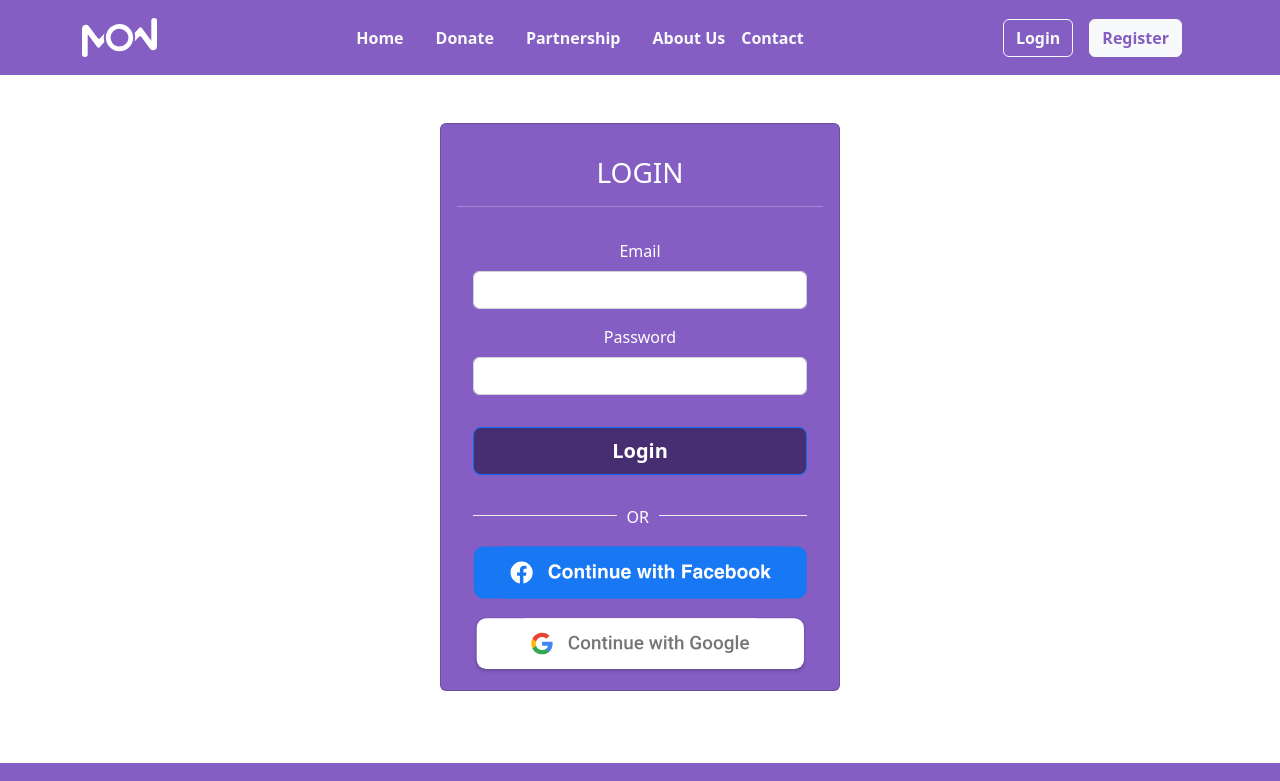
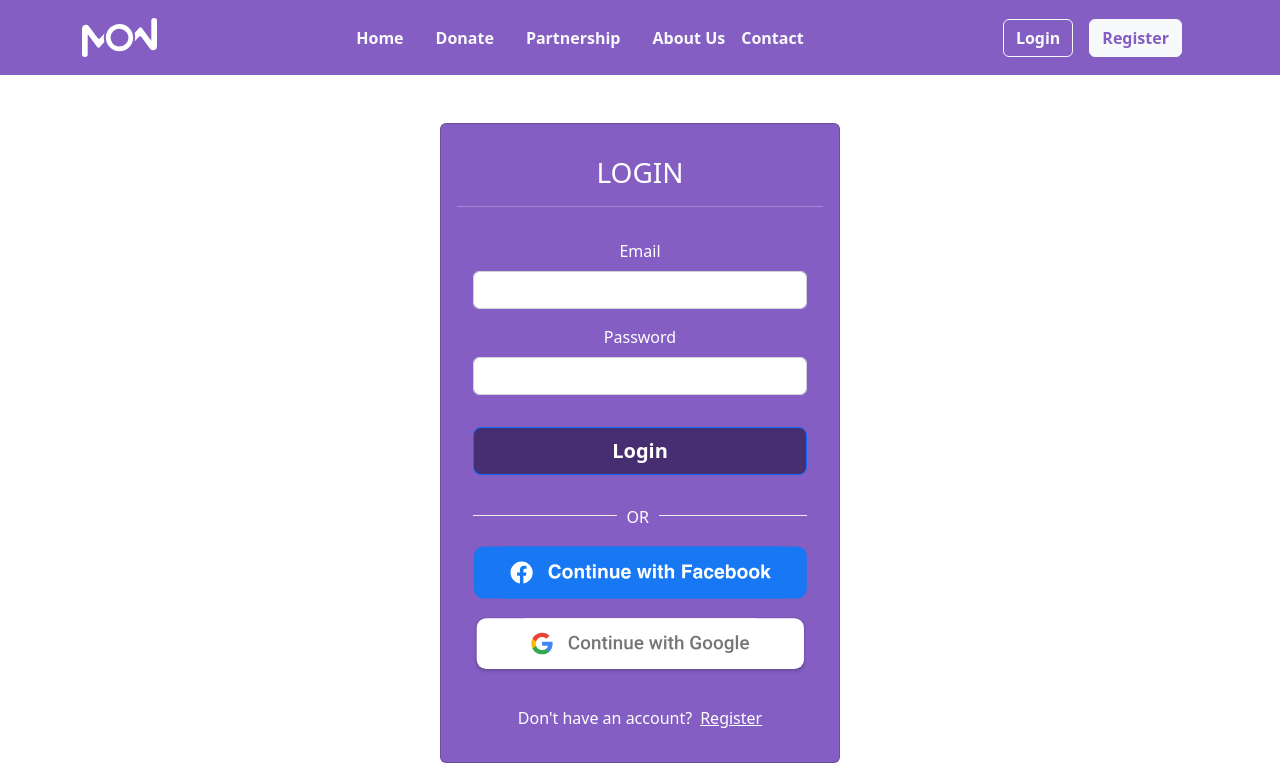
Before and after one commit to wildanlh/Meals-On-Wheels, a React (Create React App) app: page /login in a window 1280 px wide. Shown: the top 781 px of the page. Built offline with nearby package versions, Linux system fonts and the light colour scheme.

Commit message:
Update login page

```diff
--- a/src/components/forms/FormLogin.js
+++ b/src/components/forms/FormLogin.js
@@ -1,9 +1,12 @@
 import { Button, Form } from "react-bootstrap";
+import { Link } from "react-router-dom";
 import { fbbutton, googlebutton } from "../../assets";
 
 import './Form.css';
 
 const FormLogin = () => {
+    const url = "https://google.com";
+
     return (
 
         <div className="container col-10 col-sm-8 col-lg-6 d-flex justify-content-center">
@@ -28,12 +31,21 @@ const FormLogin = () => {
                         <span className="or-text">OR</span>
                     </div>
                     <div className="social-login mx-3">
-                        <a href="">
+                        <a href={url}>
                             <img src={fbbutton} alt="" className="w-100 mb-3" />
                         </a>
-                        <a href="">
+                        <a href={url}>
                             <img src={googlebutton} alt="" className="w-100" />
                         </a>
+                    </div>
+                    <div className="text-center mt-3 p-3">
+                        <span>Don't have an account?</span>
+                        <Link
+                            to="/register"
+                            className="ms-2 text-white"
+                        >
+                            Register
+                        </Link>
                     </div>
                 </Form>
             </div>
```
